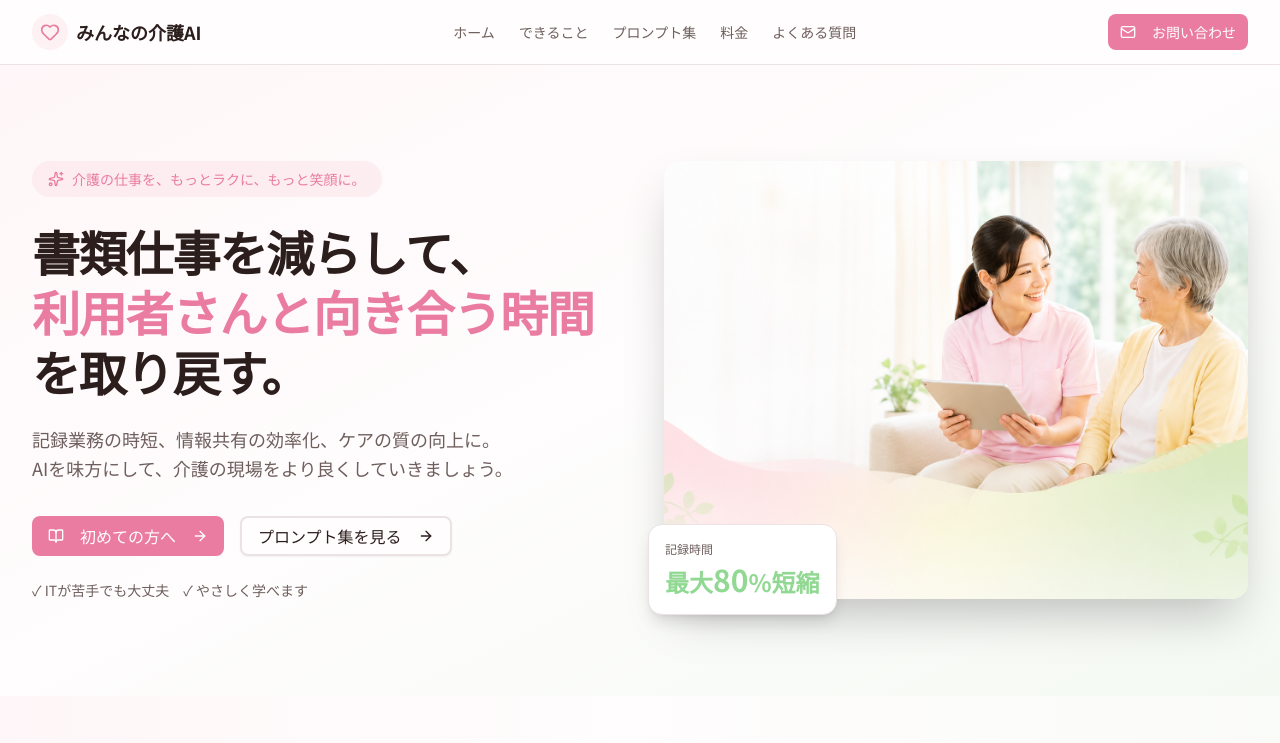
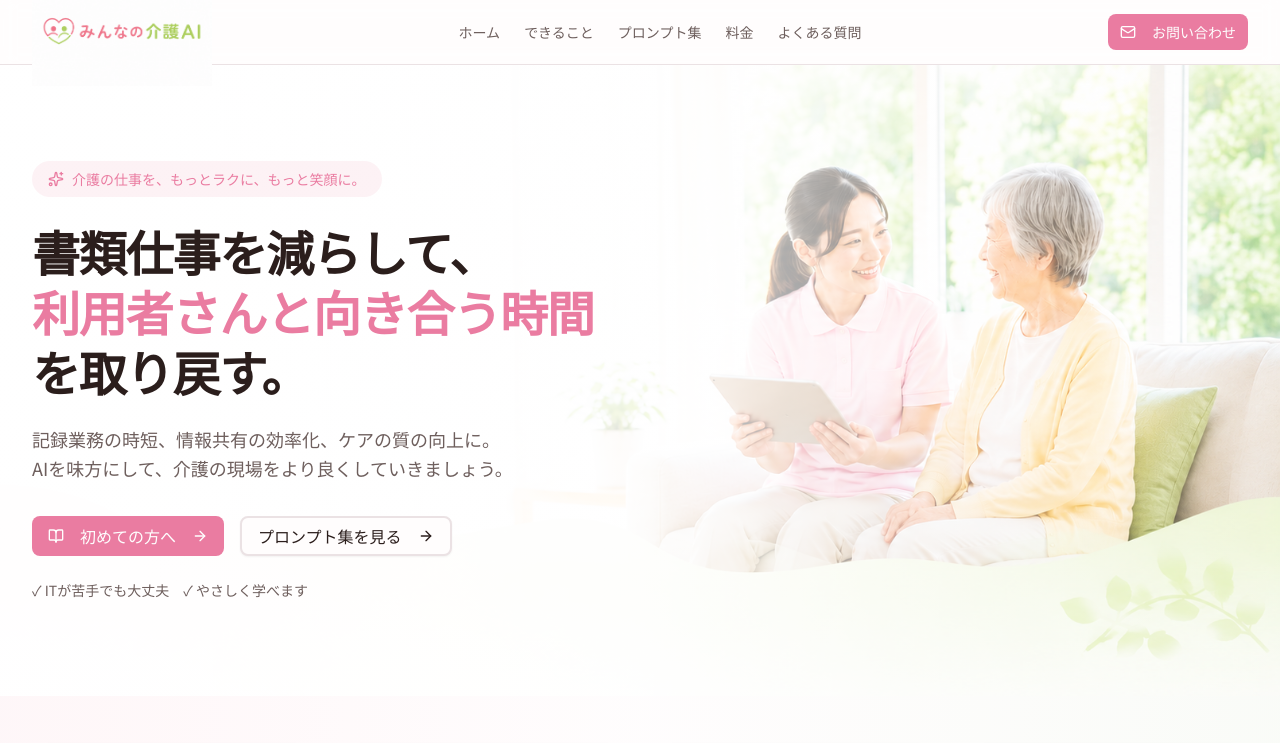
Before and after one commit to shinya5812/minna-no-kaigo-ai, a Next.js app: page / in a window 1280 px wide. Shown: the top 743 px of the page. Built offline with nearby package versions, Linux system fonts and the light colour scheme.

Commit message:
fix: logo and hero bg image update
Co-Authored-By: Claude Sonnet 4.6 <noreply@anthropic.com>

```diff
--- a/components/footer.tsx
+++ b/components/footer.tsx
@@ -1,5 +1,6 @@
 import Link from "next/link"
-import { Heart, Mail } from "lucide-react"
+import Image from "next/image"
+import { Mail } from "lucide-react"
 
 const footerLinks = [
   { label: "ホーム", href: "#" },
@@ -22,11 +23,8 @@ export function Footer() {
         <div className="grid md:grid-cols-3 gap-12">
           {/* Logo & Description */}
           <div>
-            <Link href="/" className="flex items-center gap-2 mb-4">
-              <div className="flex h-9 w-9 items-center justify-center rounded-full bg-primary/10">
-                <Heart className="h-5 w-5 text-primary" />
-              </div>
-              <span className="text-lg font-bold" style={{ color: "#4a4a4a" }}>みんなの介護AI</span>
+            <Link href="/" className="flex items-center mb-4">
+              <Image src="/logo.png" alt="みんなの介護AI" height={32} width={144} />
             </Link>
             <p className="text-sm leading-relaxed" style={{ color: "#7a7a7a" }}>
               介護現場のAI活用をやさしく解説。
--- a/components/header.tsx
+++ b/components/header.tsx
@@ -2,7 +2,8 @@
 
 import { useState } from "react"
 import Link from "next/link"
-import { Heart, Menu, X, Mail } from "lucide-react"
+import Image from "next/image"
+import { Menu, X, Mail } from "lucide-react"
 import { Button } from "@/components/ui/button"
 
 const navItems = [
@@ -21,11 +22,8 @@ export function Header() {
       <div className="mx-auto max-w-7xl px-4 sm:px-6 lg:px-8">
         <div className="flex h-16 items-center justify-between">
           {/* Logo */}
-          <Link href="/" className="flex items-center gap-2">
-            <div className="flex h-9 w-9 items-center justify-center rounded-full bg-primary/10">
-              <Heart className="h-5 w-5 text-primary" />
-            </div>
-            <span className="text-lg font-bold text-foreground">みんなの介護AI</span>
+          <Link href="/" className="flex items-center">
+            <Image src="/logo.png" alt="みんなの介護AI" height={40} width={180} />
           </Link>
 
           {/* Desktop Navigation */}
--- a/components/hero.tsx
+++ b/components/hero.tsx
@@ -4,11 +4,23 @@ import { BookOpen, Sparkles, ArrowRight } from "lucide-react"
 
 export function Hero() {
   return (
-    <section className="relative overflow-hidden bg-gradient-to-br from-primary/5 via-background to-secondary/10">
-      <div className="mx-auto max-w-7xl px-4 sm:px-6 lg:px-8 py-16 md:py-24">
-        <div className="grid lg:grid-cols-2 gap-12 items-center">
-          {/* Text Content */}
-          <div className="text-center lg:text-left">
+    <section className="relative overflow-hidden min-h-[520px] md:min-h-[620px]">
+      {/* 背景画像 */}
+      <div className="absolute inset-0">
+        <Image
+          src="/hero-bg.png"
+          alt=""
+          fill
+          className="object-cover"
+          style={{ objectPosition: "right center" }}
+          priority
+        />
+        {/* 左側グラデーションオーバーレイ（テキスト可読性確保） */}
+        <div className="absolute inset-0 bg-gradient-to-r from-white/95 via-white/85 to-white/10" />
+      </div>
+
+      <div className="relative mx-auto max-w-7xl px-4 sm:px-6 lg:px-8 py-16 md:py-24">
+        <div className="max-w-xl">
           <div className="inline-flex items-center rounded-full bg-primary/10 px-4 py-2 text-sm font-medium text-primary mb-6">
             <Sparkles className="mr-2 h-4 w-4" />
             介護の仕事を、もっとラクに、もっと笑顔に。
@@ -22,13 +34,13 @@ export function Hero() {
             を取り戻す。
           </h1>
 
-            <p className="mt-6 text-lg text-muted-foreground leading-relaxed max-w-xl mx-auto lg:mx-0">
+          <p className="mt-6 text-lg text-muted-foreground leading-relaxed">
             記録業務の時短、情報共有の効率化、ケアの質の向上に。
             <br className="hidden sm:block" />
             AIを味方にして、介護の現場をより良くしていきましょう。
           </p>
 
-            <div className="mt-8 flex flex-col sm:flex-row gap-4 justify-center lg:justify-start">
+          <div className="mt-8 flex flex-col sm:flex-row gap-4">
             <Button
               size="lg"
               className="bg-primary hover:bg-primary/90 text-primary-foreground text-base px-8"
@@ -51,47 +63,6 @@ export function Hero() {
             ✓ ITが苦手でも大丈夫　✓ やさしく学べます
           </p>
         </div>
-
-          {/* Image */}
-          <div className="relative hidden lg:block">
-            <div className="relative rounded-2xl overflow-hidden shadow-2xl aspect-[4/3]">
-              <Image
-                src="/hero-image.png"
-                alt="介護士と利用者"
-                fill
-                className="object-cover"
-                priority
-              />
-            </div>
-
-            {/* Floating Badge */}
-            <div className="absolute -bottom-4 -left-4 bg-white rounded-xl shadow-lg p-4 border border-border">
-              <p className="text-xs text-muted-foreground mb-1">記録時間</p>
-              <p className="text-2xl font-bold text-secondary">
-                最大<span className="text-3xl">80</span>%短縮
-              </p>
-            </div>
-          </div>
-
-          {/* スマホ用画像（テキストの下に表示） */}
-          <div className="relative lg:hidden mt-2">
-            <div className="relative rounded-2xl overflow-hidden shadow-xl aspect-[4/3] max-w-sm mx-auto">
-              <Image
-                src="/hero-image.png"
-                alt="介護士と利用者"
-                fill
-                className="object-cover"
-                priority
-              />
-            </div>
-            <div className="absolute -bottom-3 -left-2 bg-white rounded-xl shadow-lg p-3 border border-border">
-              <p className="text-xs text-muted-foreground mb-0.5">記録時間</p>
-              <p className="text-xl font-bold text-secondary">
-                最大<span className="text-2xl">80</span>%短縮
-              </p>
-            </div>
-          </div>
-        </div>
       </div>
     </section>
   )
```
Also changed, not shown: public/hero-bg.png (added), public/logo.png (added). Lines whose indentation alone changed are shown as unchanged.
